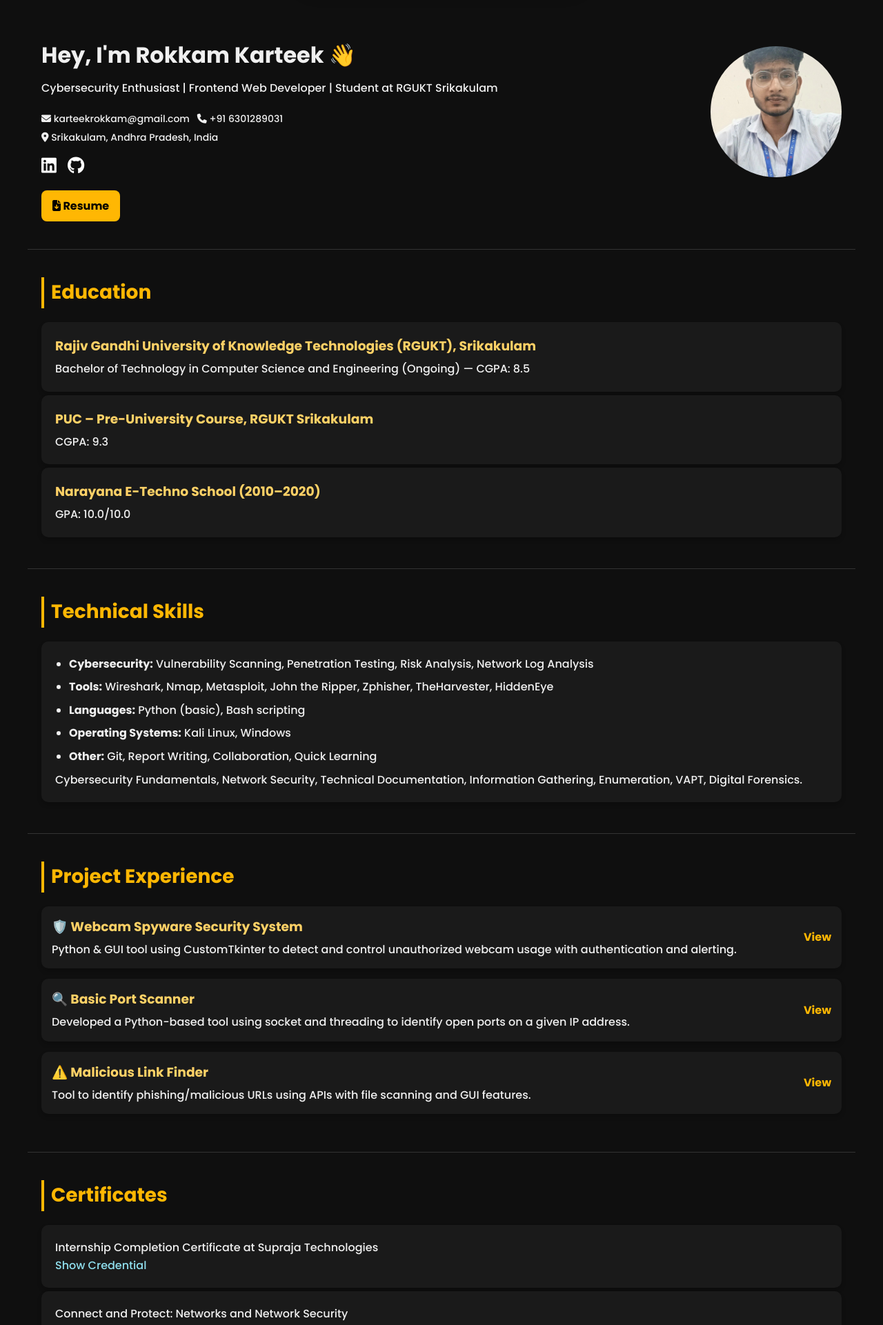
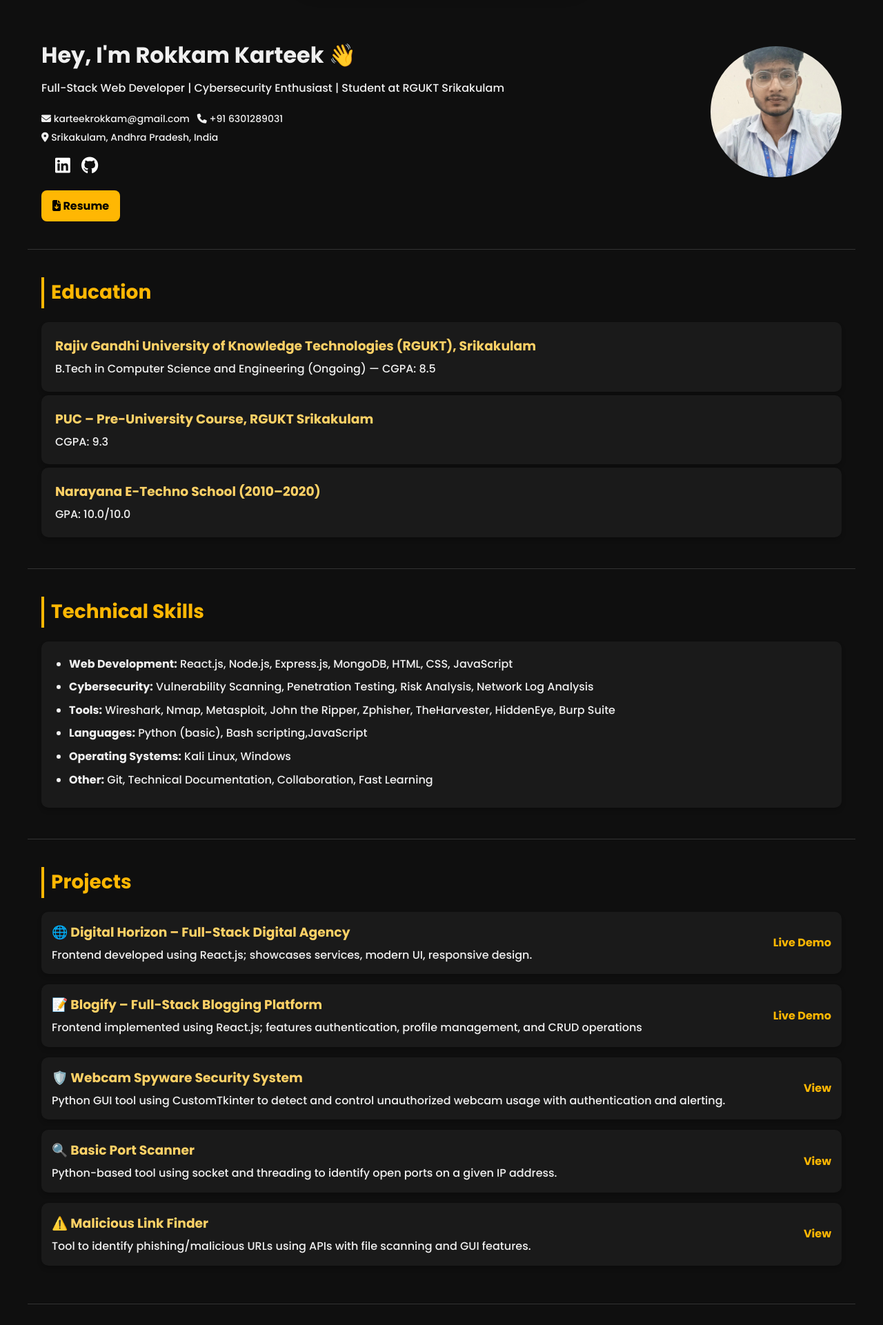
Before and after one commit to karteek0432/portfolio, a plain HTML site: page index.html in a window 1280 px wide. Shown: the part 107-2028 px from the top of the page at 69% size. Drawn offline with Linux system fonts and the light colour scheme.

Commit message:
Updated portfolio with new projects, skills, and certificates

```diff
--- a/index.html
+++ b/index.html
@@ -2,66 +2,87 @@
 <html lang="en">
   <head>
     <meta charset="UTF-8" />
-  <meta name="viewport" content="width=device-width, initial-scale=1.0"/>
-  <meta name="description" content="Portfolio of ROKKAM KARTEEK – Cybersecurity Enthusiast and Frontend Web Developer. Explore projects, education, skills, and certifications." />
+    <meta name="viewport" content="width=device-width, initial-scale=1.0" />
+    <meta
+      name="description"
+      content="Portfolio of Rokkam Karteek – Cybersecurity Enthusiast and Full-Stack Web Developer. Explore projects, education, skills, and certifications."
+    />
     <title>Karteek's Portfolio</title>
     <link rel="stylesheet" href="style.css" />
-  <link rel="stylesheet" href="https://cdnjs.cloudflare.com/ajax/libs/font-awesome/6.5.0/css/all.min.css">
+    <link
+      rel="stylesheet"
+      href="https://cdnjs.cloudflare.com/ajax/libs/font-awesome/6.5.0/css/all.min.css"
+    />
   </head>
   <body>
-
     <!-- Top Navigation Bar -->
     <nav class="top-nav">
       <div class="tooltip">
-    <a href="#home"><i class="fas fa-home"></i></a>
-    <span class="tooltiptext">Home</span>
+        <a href="#home"><i class="fas fa-home"></i></a
+        ><span class="tooltiptext">Home</span>
       </div>
       <div class="tooltip">
-    <a href="#education"><i class="fas fa-graduation-cap"></i></a>
-    <span class="tooltiptext">Education</span>
+        <a href="#education"><i class="fas fa-graduation-cap"></i></a
+        ><span class="tooltiptext">Education</span>
       </div>
       <div class="tooltip">
-    <a href="#skills"><i class="fas fa-tools"></i></a>
-    <span class="tooltiptext">Skills</span>
+        <a href="#skills"><i class="fas fa-tools"></i></a
+        ><span class="tooltiptext">Skills</span>
       </div>
       <div class="tooltip">
-    <a href="#projects"><i class="fas fa-code"></i></a>
-    <span class="tooltiptext">Projects</span>
+        <a href="#projects"><i class="fas fa-code"></i></a
+        ><span class="tooltiptext">Projects</span>
       </div>
       <div class="tooltip">
-    <a href="#certificates"><i class="fas fa-certificate"></i></a>
-    <span class="tooltiptext">Certificates</span>
+        <a href="#certificates"><i class="fas fa-certificate"></i></a
+        ><span class="tooltiptext">Certificates</span>
       </div>
       <div class="tooltip">
-    <a href="#experience"><i class="fas fa-briefcase"></i></a>
-    <span class="tooltiptext">Experience</span>
+        <a href="#experience"><i class="fas fa-briefcase"></i></a
+        ><span class="tooltiptext">Experience</span>
       </div>
       <div class="tooltip">
-    <a href="#about"><i class="fas fa-user"></i></a>
-    <span class="tooltiptext">About</span>
+        <a href="#about"><i class="fas fa-user"></i></a
+        ><span class="tooltiptext">About</span>
       </div>
     </nav>
-
 
     <!-- Home Section with Profile -->
     <section id="home" class="section home-section">
       <div class="home-content">
         <div class="home-text">
-        <br><br>
+          <br /><br />
           <h1>Hey, I'm <strong>Rokkam Karteek</strong> 👋</h1>
-        <p>Cybersecurity Enthusiast | Frontend Web Developer | Student at RGUKT Srikakulam</p>
+          <p>
+            Full-Stack Web Developer | Cybersecurity Enthusiast | Student at
+            RGUKT Srikakulam
+          </p>
 
           <div class="contact-info">
-          <p><i class="fas fa-envelope"></i> karteekrokkam@gmail.com &nbsp;&nbsp;<i class="fas fa-phone"></i> +91 6301289031</p>
-          <p><i class="fas fa-map-marker-alt"></i> Srikakulam, Andhra Pradesh, India</p>
+            <p>
+              <i class="fas fa-envelope"></i> karteekrokkam@gmail.com
+              &nbsp;&nbsp;<i class="fas fa-phone"></i> +91 6301289031
+            </p>
+            <p>
+              <i class="fas fa-map-marker-alt"></i> Srikakulam, Andhra Pradesh,
+              India
+            </p>
           </div>
 
           <div class="social-bottom">
-          <a href="https://www.linkedin.com/in/karteek-rokkam/" target="_blank"><i class="fab fa-linkedin" id="icon"></i></a>
-          <a href="https://github.com/karteek0432" target="_blank"><i class="fab fa-github" id="icon"></i></a>
+            <a
+              href="https://www.linkedin.com/in/karteek-rokkam/"
+              target="_blank"
+              ><i class="fab fa-linkedin" id="icon"></i
+            ></a>
+            <a href="https://github.com/karteek0432" target="_blank"
+              ><i class="fab fa-github" id="icon"></i
+            ></a>
           </div>
 
-        <a href="Karteek_Resume.pdf" target="_blank" class="resume-button"><i class="fas fa-file-arrow-down"></i> Resume</a>
+          <a href="Karteek_Resume.pdf" target="_blank" class="resume-button"
+            ><i class="fas fa-file-arrow-down"></i> Resume</a
+          >
         </div>
 
         <div class="home-avatar">
@@ -74,8 +95,10 @@
     <section id="education" class="section">
       <h2>Education</h2>
       <div class="entry">
-      <h3>Rajiv Gandhi University of Knowledge Technologies (RGUKT), Srikakulam</h3>
-      <p>Bachelor of Technology in Computer Science and Engineering (Ongoing) — CGPA: 8.5</p>
+        <h3>
+          Rajiv Gandhi University of Knowledge Technologies (RGUKT), Srikakulam
+        </h3>
+        <p>B.Tech in Computer Science and Engineering (Ongoing) — CGPA: 8.5</p>
       </div>
       <div class="entry">
         <h3>PUC – Pre-University Course, RGUKT Srikakulam</h3>
@@ -92,75 +115,179 @@
       <h2>Technical Skills</h2>
       <div class="entry">
         <ul>
-        <li><strong>Cybersecurity:</strong> Vulnerability Scanning, Penetration Testing, Risk Analysis, Network Log Analysis</li>
-        <li><strong>Tools:</strong> Wireshark, Nmap, Metasploit, John the Ripper, Zphisher, TheHarvester, HiddenEye</li>
-        <li><strong>Languages:</strong> Python (basic), Bash scripting</li>
+          <li>
+            <strong>Web Development:</strong> React.js, Node.js, Express.js,
+            MongoDB, HTML, CSS, JavaScript
+          </li>
+          <li>
+            <strong>Cybersecurity:</strong> Vulnerability Scanning, Penetration
+            Testing, Risk Analysis, Network Log Analysis
+          </li>
+          <li>
+            <strong>Tools:</strong> Wireshark, Nmap, Metasploit, John the
+            Ripper, Zphisher, TheHarvester, HiddenEye, Burp Suite
+          </li>
+
+          <li>
+            <strong>Languages:</strong> Python (basic), Bash
+            scripting,JavaScript
+          </li>
           <li><strong>Operating Systems:</strong> Kali Linux, Windows</li>
-        <li><strong>Other:</strong> Git, Report Writing, Collaboration, Quick Learning</li>
+          <li>
+            <strong>Other:</strong> Git, Technical Documentation, Collaboration,
+            Fast Learning
+          </li>
         </ul>
-      <p>Cybersecurity Fundamentals, Network Security, Technical Documentation, Information Gathering, Enumeration, VAPT, Digital Forensics.</p>
       </div>
     </section>
 
     <!-- Projects Section -->
+    <section id="projects" class="section">
+      <h2>Projects</h2>
 
-  <section id="projects" class="section">
-    <h2>Project Experience</h2>
+      <div class="entry project-entry">
+        <div>
+          <h3>🌐 Digital Horizon – Full-Stack Digital Agency</h3>
+          <p>
+            Frontend developed using React.js; showcases services, modern UI,
+            responsive design.
+          </p>
+        </div>
+        <a
+          href="https://digital-horizon-omega.vercel.app/"
+          target="_blank"
+          class="project-link"
+          >Live Demo</a
+        >
+      </div>
+
+      <div class="entry project-entry">
+        <div>
+          <h3>📝 Blogify – Full-Stack Blogging Platform</h3>
+          <p>
+            Frontend implemented using React.js; features authentication,
+            profile management, and CRUD operations
+          </p>
+        </div>
+        <a
+          href="https://blogify-rho-ashen.vercel.app/"
+          target="_blank"
+          class="project-link"
+          >Live Demo</a
+        >
+      </div>
+
       <div class="entry project-entry">
         <div>
           <h3>🛡️ Webcam Spyware Security System</h3>
-        <p>Python & GUI tool using CustomTkinter to detect and control unauthorized webcam usage with authentication and alerting.</p>
+          <p>
+            Python GUI tool using CustomTkinter to detect and control
+            unauthorized webcam usage with authentication and alerting.
+          </p>
         </div>
-      <a href="https://github.com/karteek0432/webcam_spyware_security" target="_blank" class="project-link">View</a>
+        <a
+          href="https://github.com/karteek0432/webcam_spyware_security"
+          target="_blank"
+          class="project-link"
+          >View</a
+        >
       </div>
+
       <div class="entry project-entry">
         <div>
           <h3>🔍 Basic Port Scanner</h3>
-        <p>Developed a Python-based tool using socket and threading to identify open ports on a given IP address.</p>
+          <p>
+            Python-based tool using socket and threading to identify open ports
+            on a given IP address.
+          </p>
         </div>
-      <a href="https://github.com/karteek0432/basic_port_scanner" target="_blank" class="project-link">View</a>
+        <a
+          href="https://github.com/karteek0432/basic_port_scanner"
+          target="_blank"
+          class="project-link"
+          >View</a
+        >
       </div>
-
-
 
       <div class="entry project-entry">
         <div>
           <h3>⚠️ Malicious Link Finder</h3>
-        <p>Tool to identify phishing/malicious URLs using APIs with file scanning and GUI features.</p>
+          <p>
+            Tool to identify phishing/malicious URLs using APIs with file
+            scanning and GUI features.
+          </p>
         </div>
-      <a href="https://github.com/karteek0432/malicious_link_finder" target="_blank" class="project-link">View</a>
+        <a
+          href="https://github.com/karteek0432/malicious_link_finder"
+          target="_blank"
+          class="project-link"
+          >View</a
+        >
       </div>
     </section>
 
     <!-- Certificates Section -->
     <section id="certificates" class="section">
       <h2>Certificates</h2>
+
       <div class="entry certificate-entry">
         <p>Internship Completion Certificate at Supraja Technologies</p>
-      <a href="https://drive.google.com/file/d/1hG1m-KopwsemuFu8-4W7CBBndZMH2sta/view?usp=drive_link" target="_blank" class="credential-link">Show Credential</a>
+        <a
+          href="https://drive.google.com/file/d/1hG1m-KopwsemuFu8-4W7CBBndZMH2sta/view?usp=drive_link"
+          target="_blank"
+          class="credential-link"
+          >Show Credential</a
+        >
       </div>
+
       <div class="entry certificate-entry">
-      <p>Connect and Protect: Networks and Network Security</p>
-      <a href="https://coursera.org/share/dc04706010bcf0b1a4b27974df9d0edd" target="_blank" class="credential-link">Show Credential</a>
+        <p>6-Month Internship Certificate in Cybersecurity – WCCS</p>
+        <a
+          href="https://drive.google.com/file/d/1978fy-g7HGH9l951CTJmyt3TDVJ--Ul-/view"
+          target="_blank"
+          class="credential-link"
+          >Show Credential</a
+        >
       </div>
+
       <div class="entry certificate-entry">
         <p>CS50 - Introduction to Computer Science</p>
-      <a href="https://certificates.cs50.io/0963ad26-c0f7-4204-81fb-c697b77f1023.pdf?size=letter" target="_blank" class="credential-link">Show Credential</a>
+        <a
+          href="https://certificates.cs50.io/0963ad26-c0f7-4204-81fb-c697b77f1023.pdf?size=letter"
+          target="_blank"
+          class="credential-link"
+          >Show Credential</a
+        >
       </div>
 
       <div class="entry certificate-entry">
         <p>Tools of the Trade: Linux and SQL</p>
-      <a href="https://www.coursera.org/account/accomplishments/verify/VO7CQN29JHRI" target="_blank" class="credential-link">Show Credential</a>
+        <a
+          href="https://www.coursera.org/account/accomplishments/verify/VO7CQN29JHRI"
+          target="_blank"
+          class="credential-link"
+          >Show Credential</a
+        >
       </div>
 
       <div class="entry certificate-entry">
         <p>Software & Hardware Security</p>
-      <a href="https://drive.google.com/file/d/1MnqCyPqkznqscNmKNGLq5uP_kvySQf0-/view?usp=sharing" target="_blank" class="credential-link">Show Credential</a>
+        <a
+          href="https://drive.google.com/file/d/1MnqCyPqkznqscNmKNGLq5uP_kvySQf0-/view?usp=sharing"
+          target="_blank"
+          class="credential-link"
+          >Show Credential</a
+        >
       </div>
 
       <div class="entry certificate-entry">
         <p>ISC2 Candidate Certificate</p>
-      <a href="https://www.credly.com/badges/28129cc2-1922-4046-bedb-71f6641c273a/linked_in_profile" target="_blank" class="credential-link">Show Credential</a>
+        <a
+          href="https://www.credly.com/badges/28129cc2-1922-4046-bedb-71f6641c273a/linked_in_profile"
+          target="_blank"
+          class="credential-link"
+          >Show Credential</a
+        >
       </div>
     </section>
 
@@ -168,7 +295,18 @@
     <section id="experience" class="section">
       <h2>Experience</h2>
       <div class="entry">
-      <p>Summer Internship at Supraja Technologies (2 Months) focused on real-world cybersecurity practices and tools.</p>
+        <p>
+          Summer Internship at Supraja Technologies (2 Months) – focused on
+          real-world cybersecurity practices, network analysis, and security
+          tools.
+        </p>
+      </div>
+
+      <div class="entry">
+        <p>
+          Successfully completed a 6-month intensive cybersecurity internship
+          under the Wingcode® Certified Cyber Sentinel (WCCS) program.
+        </p>
       </div>
     </section>
 
@@ -176,9 +314,14 @@
     <section id="about" class="section">
       <h2>About</h2>
       <div class="entry">
-      <p>I am a passionate Computer Science student at RGUKT Srikakulam. Eager to leverage my academic knowledge, strong problem-solving abilities, and creative thinking in the field of technology and security. I strive to learn new skills and deliver innovative solutions. I have deep interest in penetration testing and cybersecurity. I aspire to become a professional penetration tester.</p>
+        <p>
+          Passionate Computer Science student at RGUKT Srikakulam, deeply
+          interested in full-stack development, cybersecurity and penetration
+          testing. Experienced in building secure web applications using MERN
+          stack and developing securityfocused tools. Always striving to learn
+          and deliver innovative solutions.
+        </p>
       </div>
     </section>
-
   </body>
 </html>
--- a/style.css
+++ b/style.css
@@ -1,4 +1,4 @@
-@import url('https://fonts.googleapis.com/css2?family=Poppins:wght@300;500;700&display=swap');
+@import url("https://fonts.googleapis.com/css2?family=Poppins:wght@300;500;700&display=swap");
 
 * {
   margin: 0;
@@ -8,7 +8,7 @@
 }
 
 body {
-  font-family: 'Poppins', sans-serif;
+  font-family: "Poppins", sans-serif;
   background: #0f0f0f;
   color: #f0f0f0;
   line-height: 1.6;
@@ -22,14 +22,14 @@ body {
   align-items: center;
   gap: 30px;
   background-color: #2a2a2c;
-  border-radius: 50px;           /* Circular edges */
+  border-radius: 50px; /* Circular edges */
   padding: 5px;
   position: fixed;
   top: 0;
   left: 0;
   right: 0;
-  margin: 10px auto 50px auto;   /* Center the nav */
-  width: fit-content;            /* Shrink to content */
+  margin: 10px auto 50px auto; /* Center the nav */
+  width: fit-content; /* Shrink to content */
   box-shadow: 0 4px 20px rgba(0, 0, 0, 0.4);
   z-index: 100;
 }
@@ -45,7 +45,7 @@ body {
 }
 
 .top-nav a::after {
-  content: '';
+  content: "";
   position: absolute;
   width: 0%;
   height: 2px;
@@ -118,7 +118,6 @@ body {
   opacity: 1;
 }
 
-
 /* Sections */
 .section {
   max-width: 1200px;
@@ -154,7 +153,7 @@ body {
 .home-text {
   flex: 1;
   min-width: 250px;
-  padding-right: 20px
+  padding-right: 20px;
 }
 
 .home-text h1 {
@@ -175,7 +174,6 @@ body {
   border-radius: 50%;
   margin-left: 20px;
   margin-right: 0;
-
 }
 
 .home-avatar img {
@@ -208,13 +206,13 @@ body {
   padding: 20px;
   background-color: #1a1a1a;
   border-radius: 10px;
-  box-shadow: 0 4px 6px rgba(0,0,0,0.2);
+  box-shadow: 0 4px 6px rgba(0, 0, 0, 0.2);
   transition: transform 0.3s ease, box-shadow 0.3s ease;
 }
 
 .entry:hover {
   transform: translateY(-5px);
-   /* optional nice effect */
+  /* optional nice effect */
 }
 .entry h3 {
   color: #ffd166;
@@ -269,6 +267,7 @@ body {
 /* Social Icons */
 .social-bottom {
   margin-top: 10px;
+  padding-left: 20px;
 }
 
 .social-bottom a {
@@ -284,7 +283,6 @@ body {
 
 /* Mobile View: Screens < 768px */
 @media (max-width: 768px) {
-
   .top-nav {
     flex-wrap: wrap;
     gap: 12px;
```
Also changed, not shown: 1 other file. Lines whose indentation alone changed are shown as unchanged.
